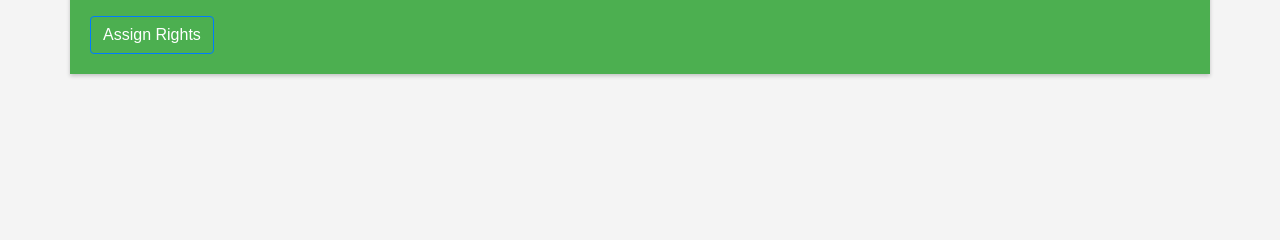
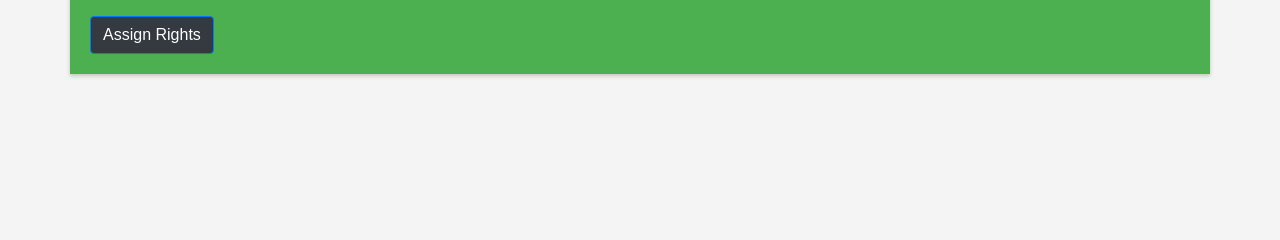
Before and after one commit to jalex0823/adformman, a Flask app: page / in a window 1280 px wide. Shown: the part 181-421 px from the top of the page. Run offline with Flask 3, Linux system fonts and the light colour scheme; data that the repository does not hold is empty; some libraries are stand-ins or nearby versions.

Commit message:
Update index.html

```diff
--- a/templates/index.html
+++ b/templates/index.html
@@ -35,7 +35,7 @@
             padding: 20px;
         }
         .btn-primary {
-            background-color: #4CAF50; /* Changed to green */
+            background-color: #343a40; /* Changed to dark gray */
         }
         .privileges {
             width: 20%;
```
